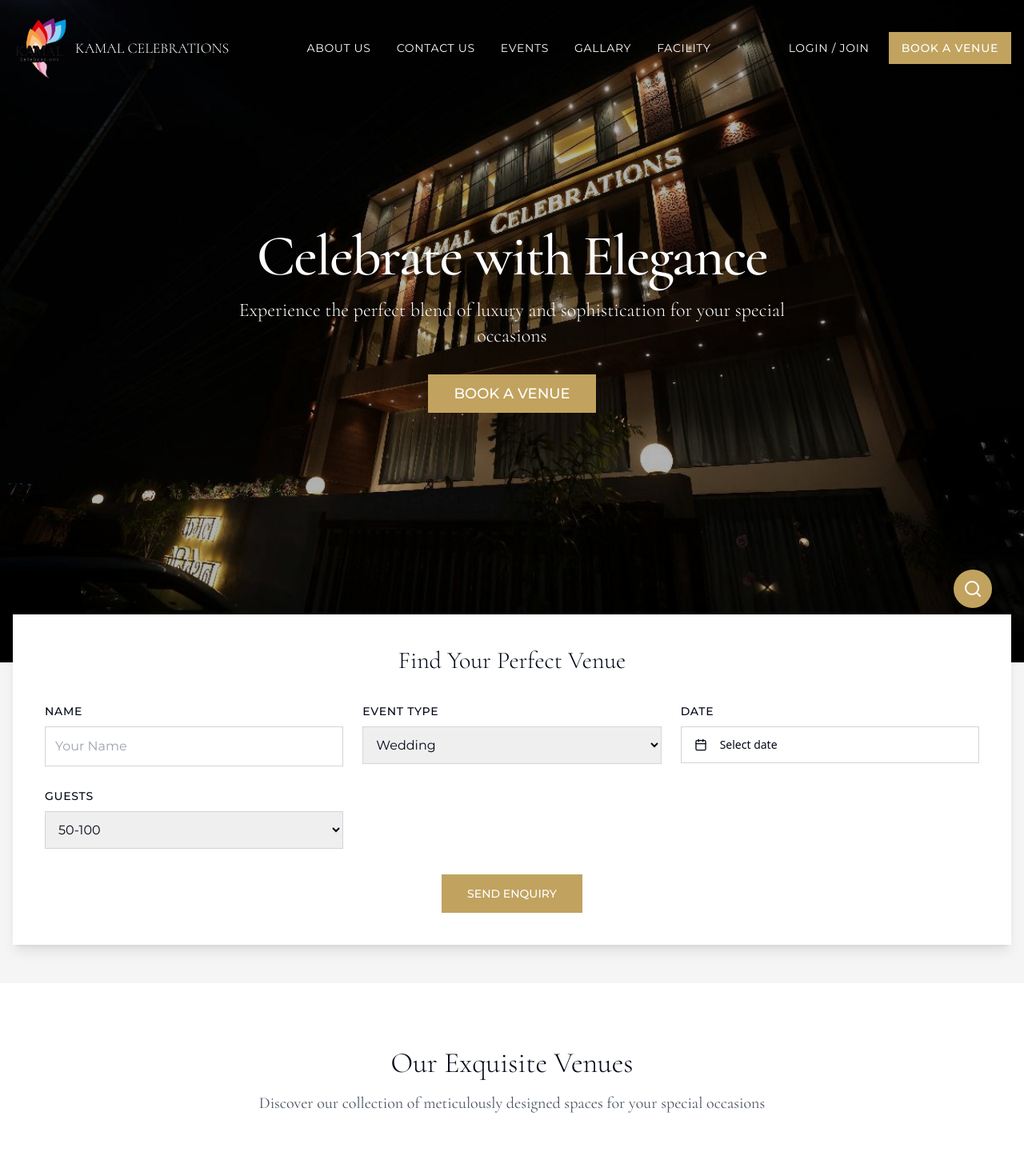
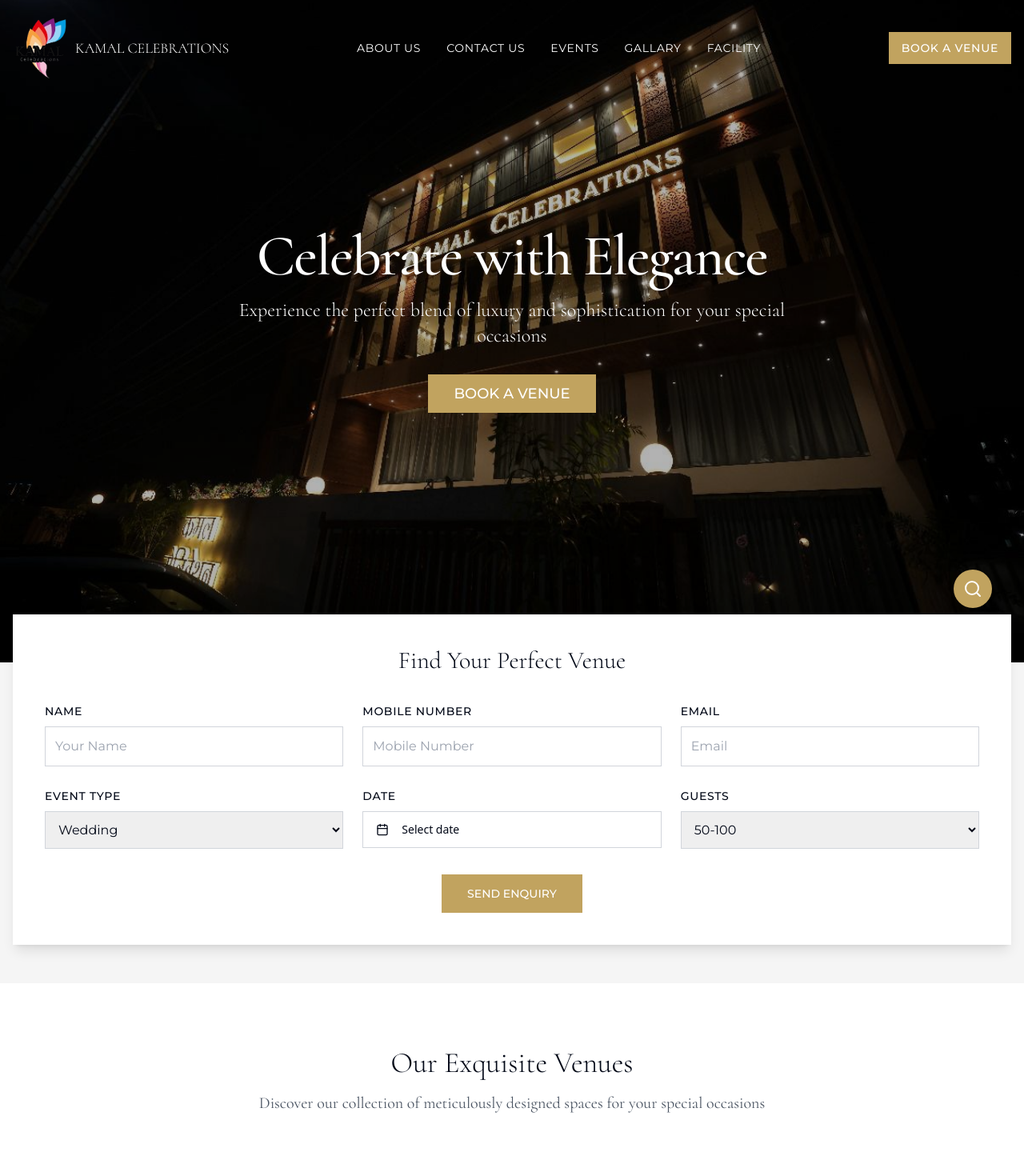
Before and after one commit to pallavikedar/kamalnew, a Next.js app: page / in a window 1280 px wide. Shown: the top 1455 px of the page at 80% size. Built offline with nearby package versions, Linux system fonts and the light colour scheme.

Commit message:
second chnage

```diff
--- a/app/page.tsx
+++ b/app/page.tsx
@@ -174,7 +174,11 @@ const galleryItem = {
      {/* Booking Section */}
 <section className="py-12 bg-[#F5F5F5]">
   <div className="container mx-auto px-4">
-          <div className="w-6xl mx-auto bg-white shadow-lg p-6 md:p-10 -mt-20 relative z-30">
+    <div className="w-6xl mx-auto bg-white shadow-lg p-6 md:p-10 -mt-20 relative z-30
+      shadow-[0_0_10px_-5px_rgba(255, 166, 0, 0.223),0_0_10px_-5px_rgba(255,0,0,0.3),0_0_10px_-5px_rgba(128,0,128,0.3),0_0_10px_-5px_rgba(0,0,255,0.3)]
+      hover:shadow-[0_0_10px_-5px_rgba(255,165,0,0.4),0_0_10px_-5px_rgba(255,0,0,0.4),0_0_10px_-5px_rgba(128,0,128,0.4),0_0_10px_-5px_rgba(0,0,255,0.4)]
+      transition-all duration-500">
+
       <h2 className="font-cormorant text-2xl md:text-3xl text-center mb-8 font-light">Find Your Perfect Venue</h2>
       <div className="grid grid-cols-1 md:grid-cols-3 gap-6">
         <div className="space-y-2">
@@ -183,6 +187,20 @@ const galleryItem = {
             type="text"
             className="w-full p-3 border border-gray-300 font-montserrat"
             placeholder="Your Name"/>
+        </div>
+        <div className="space-y-2">
+          <label className="font-montserrat text-sm font-medium uppercase tracking-wider">Mobile Number</label>
+          <input
+            type="number"
+            className="w-full p-3 border border-gray-300 font-montserrat"
+            placeholder="Mobile Number"/>
+        </div>
+        <div className="space-y-2">
+          <label className="font-montserrat text-sm font-medium uppercase tracking-wider">Email</label>
+          <input
+            type="email"
+            className="w-full p-3 border border-gray-300 font-montserrat"
+            placeholder="Email"/>
         </div>
         <div className="space-y-2">
           <label className="font-montserrat text-sm font-medium uppercase tracking-wider">Event Type</label>
@@ -210,7 +228,7 @@ const galleryItem = {
             </PopoverContent>
           </Popover>
         </div>
-              <div className="space-y-2 ">
+        <div className="space-y-2">
           <label className="font-montserrat text-sm font-medium uppercase tracking-wider">Guests</label>
           <select className="w-full p-3 border border-gray-300 font-montserrat">
             <option>50-100</option>
--- a/components/footer.tsx
+++ b/components/footer.tsx
@@ -7,7 +7,7 @@ export default function Footer() {
   return (
     <footer className="bg-[#0F1922] text-white pt-16 pb-8">
       <div className="container mx-auto px-4">
-        <div className="grid grid-cols-1 md:grid-cols-2 lg:grid-cols-4 gap-8 mb-12">
+        <div className="grid grid-cols-1 md:grid-cols-3 lg:grid-cols-3 gap-8 mb-12">
           {/* Column 1 - About */}
           <div>
             <h3 className="font-cormorant text-xl mb-6 font-light">KAMAL CELEBRATIONS</h3>
@@ -70,42 +70,26 @@ export default function Footer() {
             <ul className="space-y-4 font-cormorant text-gray-400">
               <li className="flex items-start">
                 <MapPin size={18} className="mr-3 mt-1 text-[#C1A35F]" />
-                <span>123 Luxury Avenue, Prestige District, New Delhi, 110001</span>
+                <span>Plot no 4, Rajeshwar Nagar, Besa-Pipla road, Nagpur, 440034</span>
               </li>
               <li className="flex items-center">
                 <Phone size={18} className="mr-3 text-[#C1A35F]" />
-                <span>+91 98765 43210</span>
+                <span>9209841329/9860945554</span>
               </li>
               <li className="flex items-center">
                 <Mail size={18} className="mr-3 text-[#C1A35F]" />
-                <span>events@royalbanquets.com</span>
+                <span>kamalcelebrationsgroup@gmail.com</span>
               </li>
             </ul>
           </div>
 
-          {/* Column 4 - Newsletter */}
-          <div>
-            <h3 className="font-montserrat text-sm uppercase tracking-wider mb-6">Newsletter</h3>
-            <p className="font-cormorant text-gray-400 mb-4">
-              Subscribe to receive updates on special offers and events.
-            </p>
-            <div className="space-y-3">
-              <Input
-                type="email"
-                placeholder="Your email address"
-                className="bg-[#1A2530] border-[#2A3540] text-white rounded-none"
-              />
-              <Button className="w-full bg-[#C1A35F] hover:bg-[#B39355] text-white rounded-none font-montserrat text-sm tracking-wider">
-                SUBSCRIBE
-              </Button>
-            </div>
-          </div>
+
         </div>
 
         <div className="border-t border-[#2A3540] pt-8">
           <div className="flex flex-col md:flex-row justify-between items-center">
             <p className="font-montserrat text-sm text-gray-500 mb-4 md:mb-0">
-              &copy; {new Date().getFullYear()} Royal Banquets. All rights reserved.
+              &copy; {new Date().getFullYear()} Kamal Celebrations. All rights reserved.
             </p>
             <div className="flex space-x-6 font-montserrat text-xs text-gray-500">
               <Link href="/terms" className="hover:text-[#C1A35F] transition-colors">
--- a/components/navbar.tsx
+++ b/components/navbar.tsx
@@ -84,15 +84,7 @@ export default function Navbar() {
 
           {/* Login/Join */}
           <div className="hidden lg:flex items-center">
-            <Link
-              href="/login"
-              className={cn(
-                "font-montserrat text-sm tracking-wider mr-6 hover:text-[#C1A35F] transition-colors",
-                isScrolled ? "text-gray-800" : "text-white",
-              )}
-            >
-              LOGIN / JOIN
-            </Link>
+
             <Button className="bg-[#C1A35F] hover:bg-[#B39355] text-white rounded-none font-montserrat text-sm tracking-wider">
               BOOK A VENUE
             </Button>
@@ -133,13 +125,7 @@ export default function Navbar() {
                         {link.name}
                       </Link>
                     ))}
-                    <Link
-                      href="/login"
-                      className="font-montserrat text-lg text-white hover:text-[#C1A35F] transition-colors mt-6"
-                      onClick={() => setIsMobileMenuOpen(false)}
-                    >
-                      LOGIN / JOIN
-                    </Link>
+
                     <Button
                       className="mt-6 bg-[#C1A35F] hover:bg-[#B39355] text-white rounded-none"
                       onClick={() => setIsMobileMenuOpen(false)}
```
Lines whose indentation alone changed are shown as unchanged.
